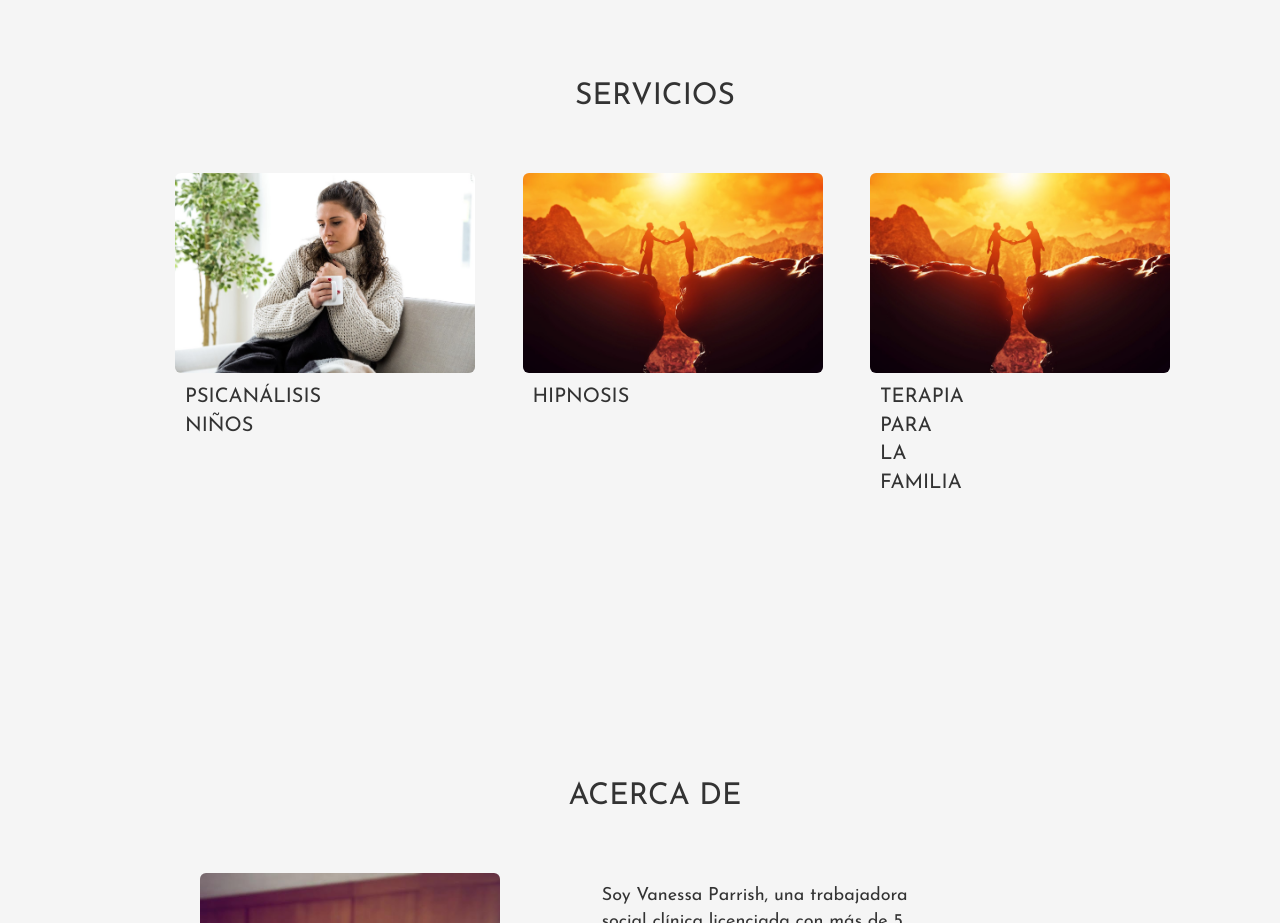
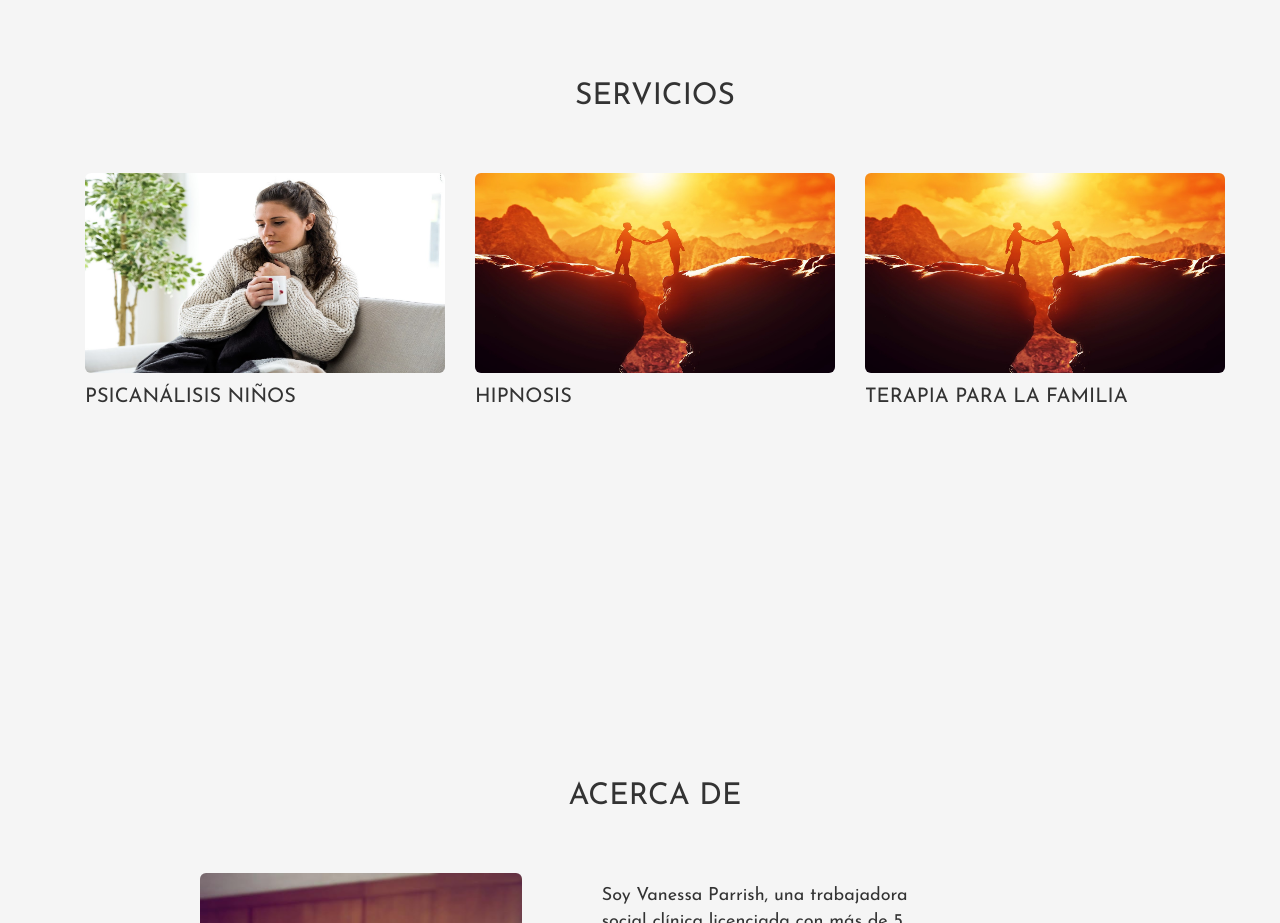
Before and after one commit to aobligacion/final_project, a plain HTML site: page index.html in a window 1280 px wide. Shown: the part 2140-3063 px from the top of the page. Drawn offline with nearby package versions, Linux system fonts and the light colour scheme.

Commit message:
Fixed css images

```diff
--- a/css/style.css
+++ b/css/style.css
@@ -61,27 +61,12 @@ p {
   width: 100%;
 }
 
-.col-md-1 img {
+.col-md-4 img {
   height: 200px;
-  margin-left: 90px;
+  width: 100%;
   margin-top: 50px;
 }
 
-#service1 {
-  margin-right: 250px;
-}
-
-
-#service2 {
-  margin-right: 250px;
-}
-
-#service3 {
-  margin-right: 250px;
-}
-.col-md-1 p {
-  margin-left: 100px;
-}
 
 #about-image img {
   height: 400px;
--- a/index.html
+++ b/index.html
@@ -125,19 +125,19 @@
             <section id="services">
               <h2>SERVICIOS</h2>
             <div class="row view overlay">
-            <div class="col-md-1" id="service1" >
+              <div class="col-md-4" id="service1" >
                 <div class="bw">
                   <img src="images/service1.jpg" alt="img 1" class="img-rounded">
                   <p>PSICANÁLISIS NIÑOS</p>
                 </div>
               </div>
-              <div class="col-md-1" id="service2">
+              <div class="col-md-4" id="service2">
                   <div class="bw">
                   <img src="images/service2.jpg" alt="img 2" class="img-rounded">
                   <p>HIPNOSIS</p>
                 </div>
               </div>
-              <div class="col-md-1" id="service3">
+              <div class="col-md-4" id="service3">
                   <div class="bw">
                   <img src="images/service2.jpg" alt="img 3" class="img-rounded">
                   <p>TERAPIA PARA LA FAMILIA</p>
--- a/js/index.js
+++ b/js/index.js
@@ -9,8 +9,7 @@ $(document).ready(function(){
     var id = "#"+target;
     var target_position = $(id).position().top;
 
-    $(window).animate({top: (target_position - current_position) * -1 + "px"}, 1000);
-  });
+    $('body, html').animate({ scrollTop: $(id).offset().top }, 1000);
  });
 
 //     /**
```
Lines whose indentation alone changed are shown as unchanged.
